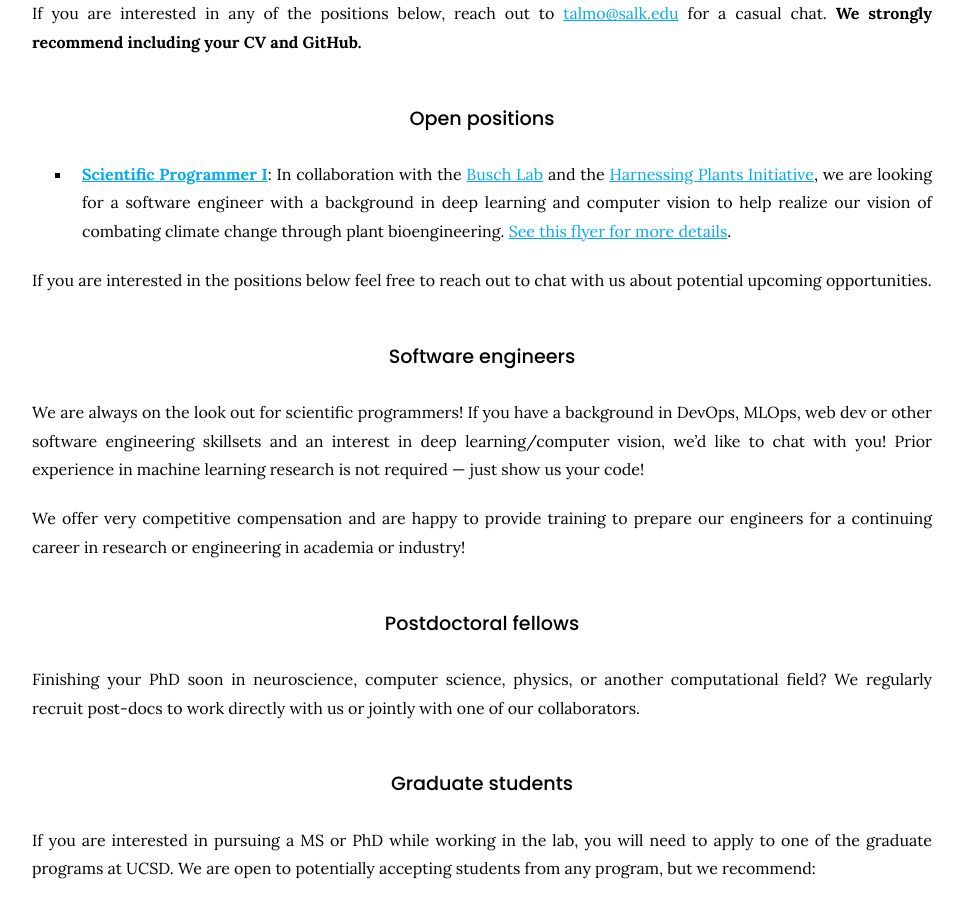
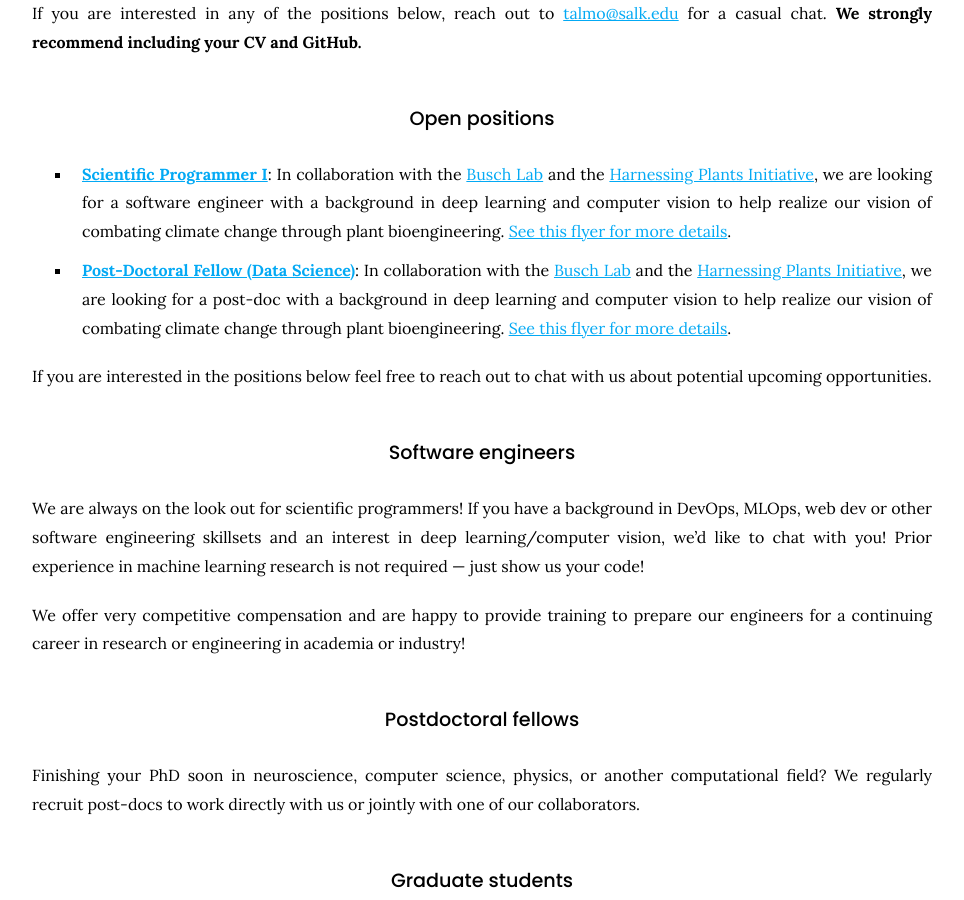
Before and after one commit to talmolab/lab-website, a Jekyll site: the page built from join/index.md, in a window 1280 px wide and 900 px high, scrolled down 2099 px. Shown: the whole window, without its empty margins (158-1122 px from the left). Built offline with Jekyll 4.4.1, drawn with Linux system fonts in a browser that asks for light colours; nearby versions of some CDN libraries.

Commit message:
Add new PD job ad

```diff
--- a/join/index.md
+++ b/join/index.md
@@ -56,6 +56,7 @@
 ### Open positions
 
 - [**Scientific Programmer I**](https://recruiting2.ultipro.com/SAL1013SIBS/JobBoard/e9f055e1-a105-4f91-9a67-21aea61655fa/OpportunityDetail?opportunityId=a0b147a2-ec26-45a6-ae2b-a7e3c0f00809): In collaboration with the [Busch Lab](https://busch.salk.edu/) and the [Harnessing Plants Initiative](https://www.salk.edu/harnessing-plants-initiative/), we are looking for a software engineer with a background in deep learning and computer vision to help realize our vision of combating climate change through plant bioengineering. [See this flyer for more details](https://talmolab.org/f/RAPTR_HPI_Recruitment.pdf).
+- [**Post-Doctoral Fellow (Data Science)**](https://recruiting2.ultipro.com/SAL1013SIBS/JobBoard/6340e3d6-9512-4def-9fdf-68be001be337/OpportunityDetail?opportunityId=7340249b-5318-4aa6-a8ce-f91f8a06ec81): In collaboration with the [Busch Lab](https://busch.salk.edu/) and the [Harnessing Plants Initiative](https://www.salk.edu/harnessing-plants-initiative/), we are looking for a post-doc with a background in deep learning and computer vision to help realize our vision of combating climate change through plant bioengineering. [See this flyer for more details](https://talmolab.org/f/RAPTR_HPI_Recruitment.pdf).
 
 If you are interested in the positions below feel free to reach out to chat with us about potential upcoming opportunities.
 
```
